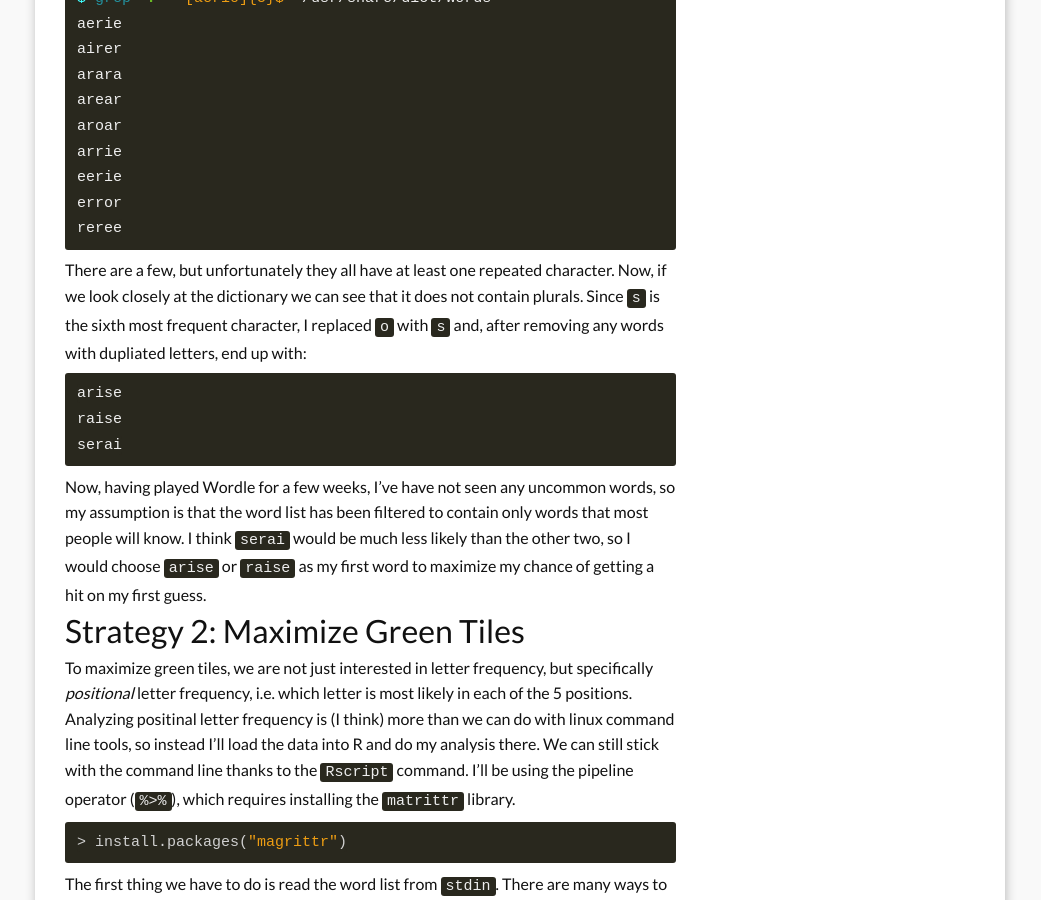
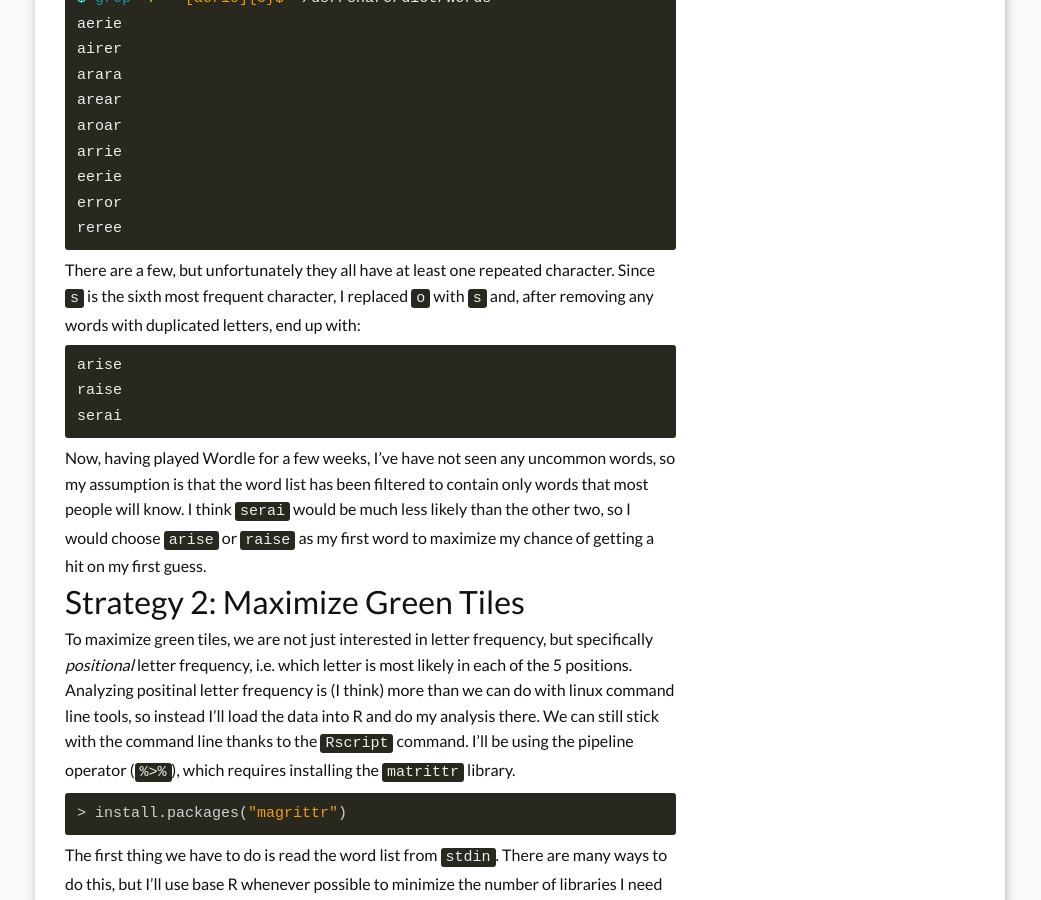
Before and after one commit to jdidion/jdidion.github.io, a Jekyll site: the page built from _posts/2022-02-13-WordleStats.md, in a window 1280 px wide and 900 px high, scrolled down 2575 px. Shown: the whole window, without its empty margins (120-1161 px from the left). Built offline with Jekyll 4.4.1, drawn with Linux system fonts in a browser that asks for light colours; comment, search, counter and statistics services are not loaded.

Commit message:
Update 2022-02-13-WordleStats.md

````diff
--- a/_posts/2022-02-13-WordleStats.md
+++ b/_posts/2022-02-13-WordleStats.md
@@ -92,7 +92,7 @@
 reree
 ```
 
-There are a few, but unfortunately they all have at least one repeated character. Now, if we look closely at the dictionary we can see that it does not contain plurals. Since `s` is the sixth most frequent character, I replaced `o` with `s` and, after removing any words with dupliated letters, end up with:
+There are a few, but unfortunately they all have at least one repeated character. Since `s` is the sixth most frequent character, I replaced `o` with `s` and, after removing any words with duplicated letters, end up with:
 
 ```
 arise
````
